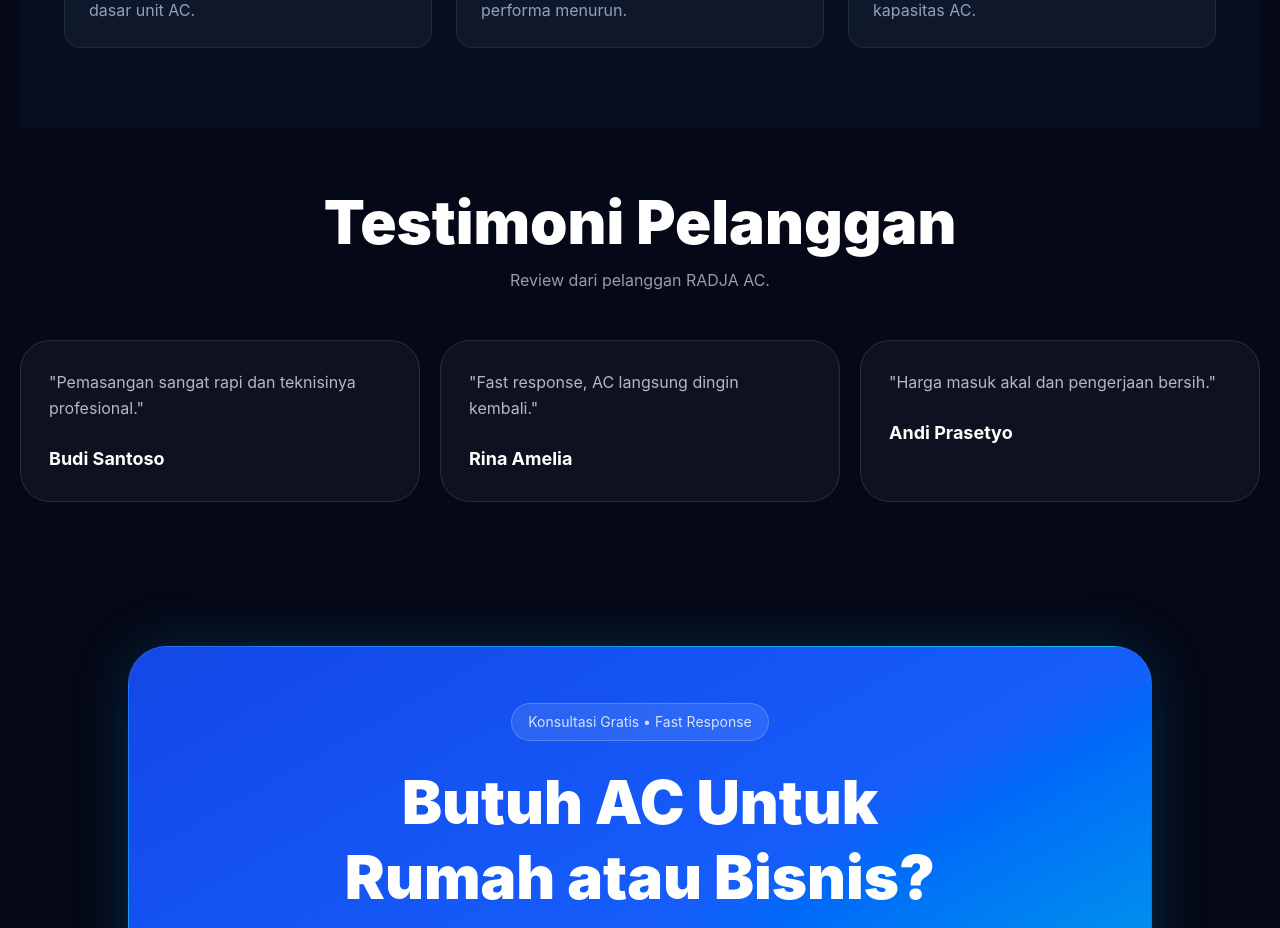
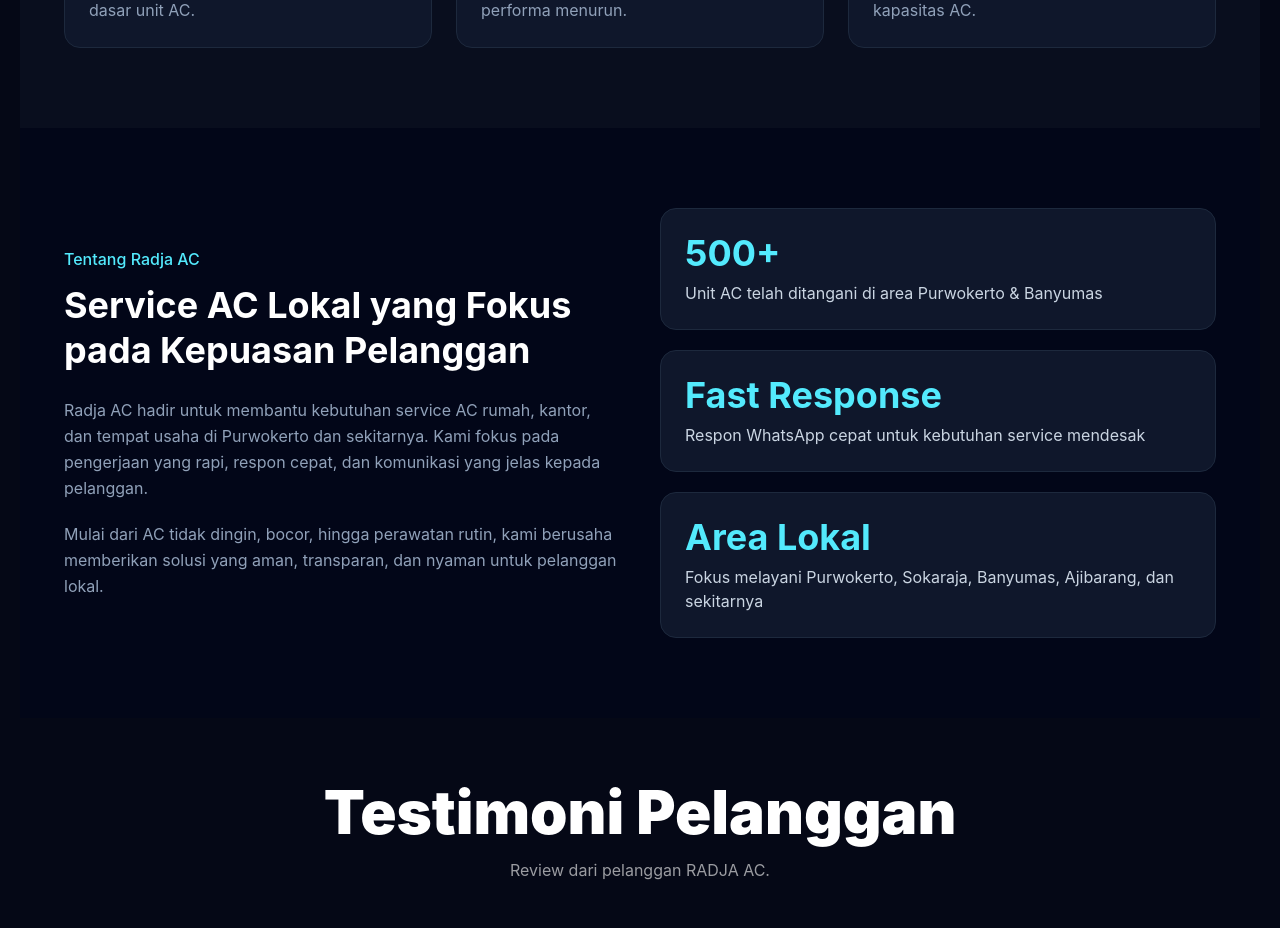
Before and after one commit to ibank31/radjaac-premium, a React (Vite) app: page / in a window 1280 px wide. Shown: the part 4900-5828 px from the top of the page. Built offline with nearby package versions, Linux system fonts and the light colour scheme.

Commit message:
add trust and pricing homepage sections

```diff
--- /dev/null
+++ b/src/components/AboutTrustSection.jsx
@@ -0,0 +1,66 @@
+export default function AboutTrustSection() {
+  return (
+    <section className="px-6 py-20 bg-slate-950">
+      <div className="max-w-6xl mx-auto grid gap-10 md:grid-cols-2 items-center">
+
+        <div>
+          <p className="text-cyan-300 font-medium mb-3">
+            Tentang Radja AC
+          </p>
+
+          <h2 className="text-3xl md:text-4xl font-bold text-white mb-6 leading-tight">
+            Service AC Lokal
+            yang Fokus pada
+            Kepuasan Pelanggan
+          </h2>
+
+          <p className="text-slate-400 leading-relaxed mb-5">
+            Radja AC hadir untuk membantu kebutuhan service AC rumah,
+            kantor, dan tempat usaha di Purwokerto dan sekitarnya.
+            Kami fokus pada pengerjaan yang rapi, respon cepat,
+            dan komunikasi yang jelas kepada pelanggan.
+          </p>
+
+          <p className="text-slate-400 leading-relaxed">
+            Mulai dari AC tidak dingin, bocor, hingga perawatan rutin,
+            kami berusaha memberikan solusi yang aman,
+            transparan, dan nyaman untuk pelanggan lokal.
+          </p>
+        </div>
+
+        <div className="grid gap-5">
+          <div className="rounded-2xl border border-slate-800 bg-slate-900 p-6">
+            <h3 className="text-4xl font-bold text-cyan-300 mb-2">
+              500+
+            </h3>
+
+            <p className="text-slate-300">
+              Unit AC telah ditangani di area Purwokerto & Banyumas
+            </p>
+          </div>
+
+          <div className="rounded-2xl border border-slate-800 bg-slate-900 p-6">
+            <h3 className="text-4xl font-bold text-cyan-300 mb-2">
+              Fast Response
+            </h3>
+
+            <p className="text-slate-300">
+              Respon WhatsApp cepat untuk kebutuhan service mendesak
+            </p>
+          </div>
+
+          <div className="rounded-2xl border border-slate-800 bg-slate-900 p-6">
+            <h3 className="text-4xl font-bold text-cyan-300 mb-2">
+              Area Lokal
+            </h3>
+
+            <p className="text-slate-300">
+              Fokus melayani Purwokerto, Sokaraja, Banyumas,
+              Ajibarang, dan sekitarnya
+            </p>
+          </div>
+        </div>
+      </div>
+    </section>
+  )
+}
--- a/src/pages/Home.jsx
+++ b/src/pages/Home.jsx
@@ -12,6 +12,7 @@ import Footer from "../components/Footer"
 import FloatingWhatsapp from "../components/FloatingWhatsapp"
 import MiniReviewSection from "../components/MiniReviewSection"
 import PricingPreviewSection from "../components/PricingPreviewSection"
+import AboutTrustSection from "../components/AboutTrustSection"
 
 export default function Home() {
   return (
@@ -39,6 +40,7 @@ export default function Home() {
         <PortfolioSection />
         <MiniReviewSection />
         <PricingPreviewSection />
+        <AboutTrustSection />
         <TestimonialsSection />
         <ClosingCTA />
       </div>
```
